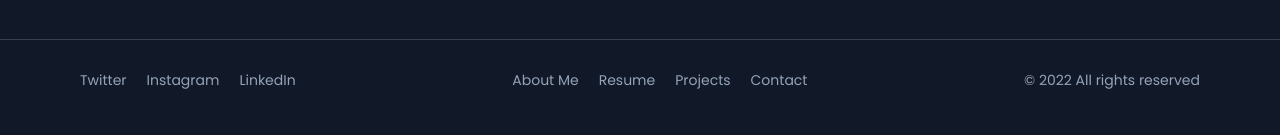
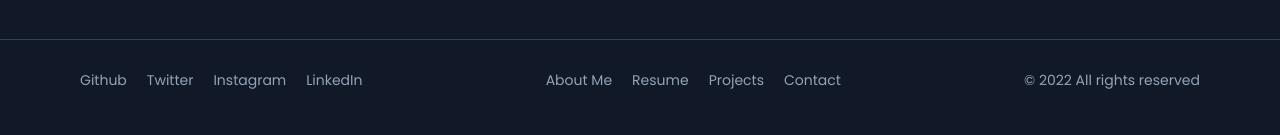
Before and after one commit to mrkendrick/portfolio, a Next.js app: page / in a window 1280 px wide. Shown: the part 165-300 px from the top of the page. Built offline with nearby package versions, Linux system fonts and the light colour scheme; no server answers.

Commit message:
added footer links

```diff
--- a/components/Footer/index.tsx
+++ b/components/Footer/index.tsx
@@ -6,13 +6,19 @@
   return (
     <footer className="flex flex-col lg:flex-row items-center justify-between space-y-14 lg:space-y-0 px-20 dark:bg-gray-900 border-t dark:border-gray-700 mt-20 py-7">
       <div className="flex flex-col lg:flex-row items-center space-y-5 lg:space-y-0 lg:space-x-5">
-        <a href="" className="footer-links">
+        <a href="https://github.com/mrkendrick" className="footer-links">
+          Github
+        </a>
+        <a href="https://twitter.com/charles_szn_" className="footer-links">
           Twitter
         </a>
-        <a href="" className="footer-links">
+        <a href="https://instagram.com/mrkendrick_" className="footer-links">
           Instagram
         </a>
-        <a href="" className="footer-links">
+        <a
+          href="https://www.linkedin.com/in/charlesszn/"
+          className="footer-links"
+        >
           LinkedIn
         </a>
       </div>
```
